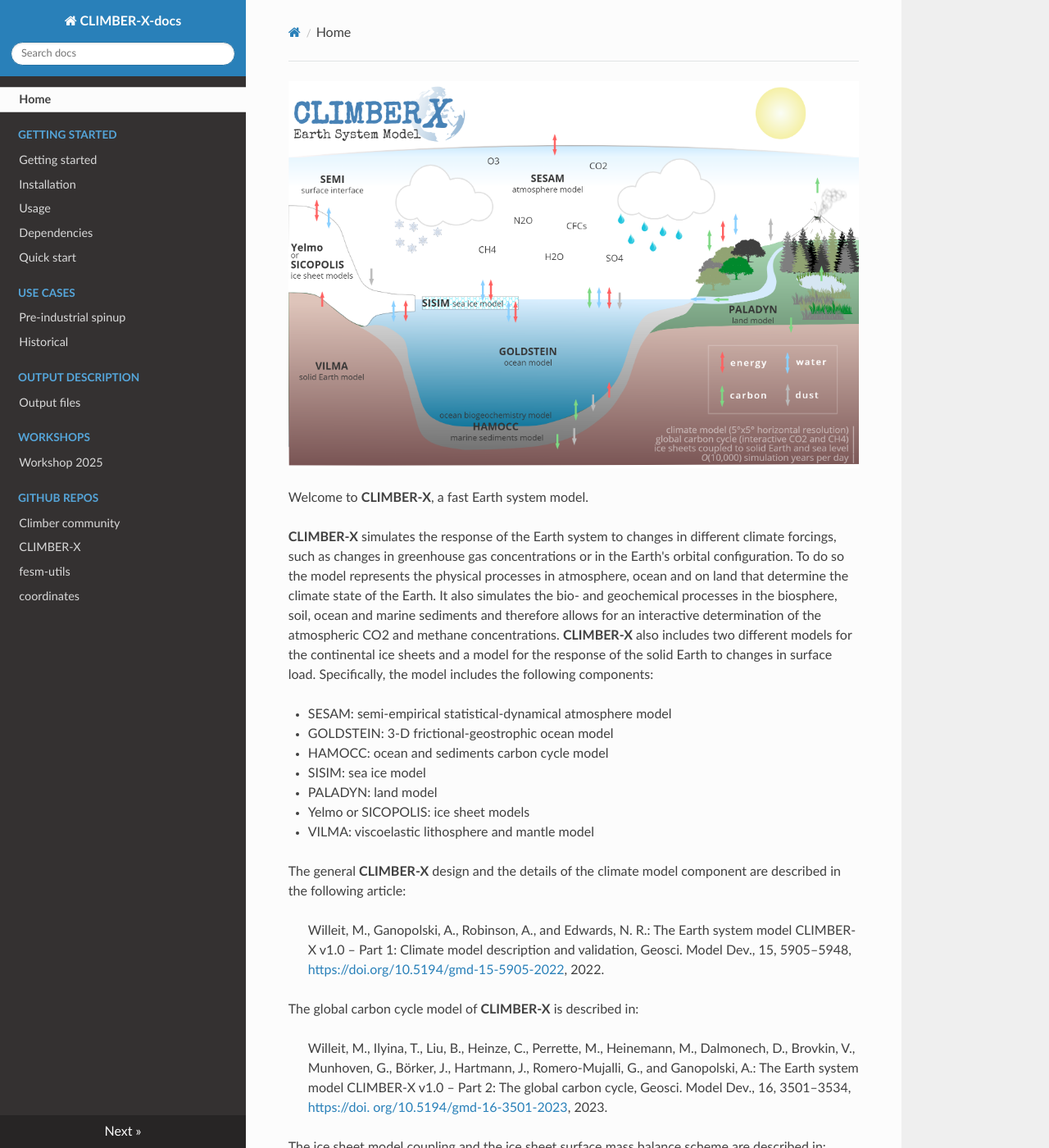
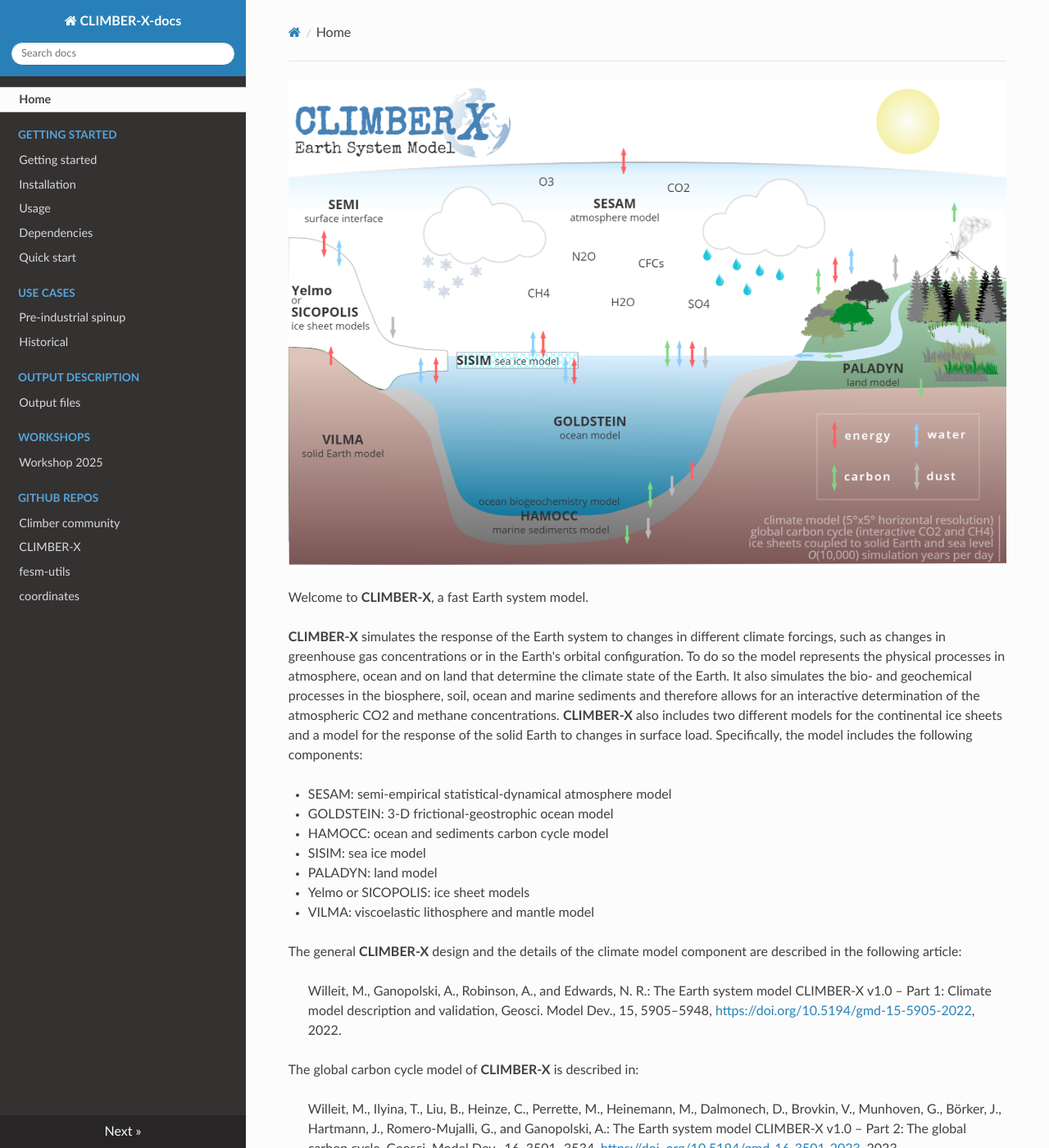
Before and after one commit to cxesmc/climber-docs, an MkDocs documentation site: the page built from docs/index.md, in a window 1280 px wide and 1400 px high. Shown: the whole window at 82% size. Built offline with MkDocs 1.6.1, drawn with Linux system fonts in a browser that asks for light colours; nearby versions of some CDN libraries.

Commit message:
Using docs/stylesheets/extra.css to make pages wider.

```diff
--- a/docs/stylesheets/extra.css
+++ b/docs/stylesheets/extra.css
@@ -1,4 +1,7 @@
-/* Make container wider */
-.container {
-    max-width: 1200px;   /* or any width you want */
+/* Override RTD theme width limit */
+.wy-nav-content.wy-nav-content {
+    padding: 1.618em 3.236em;
+    height: 100%;
+    max-width: 1000px;
+    margin: 0px;
 }
```
